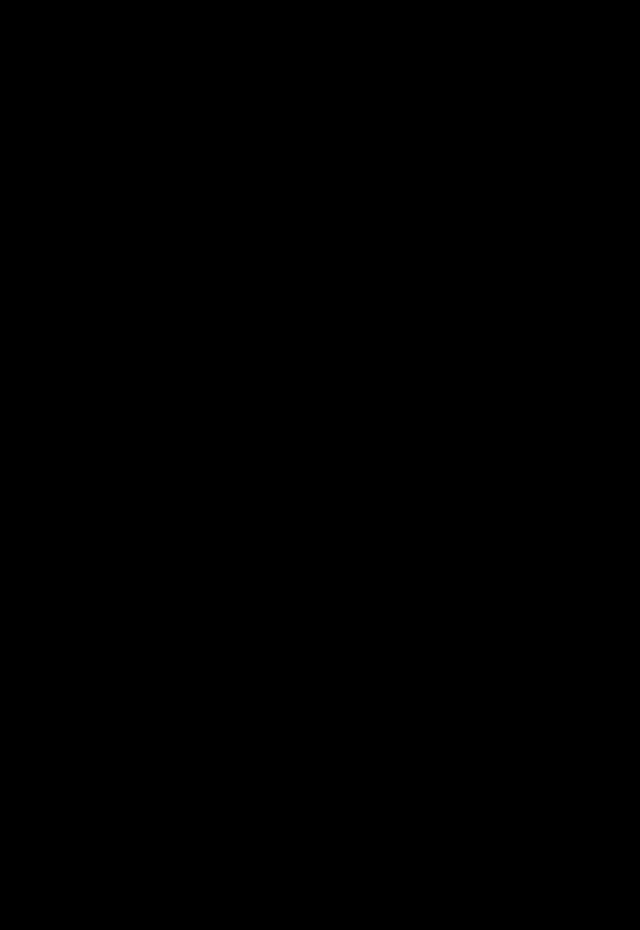
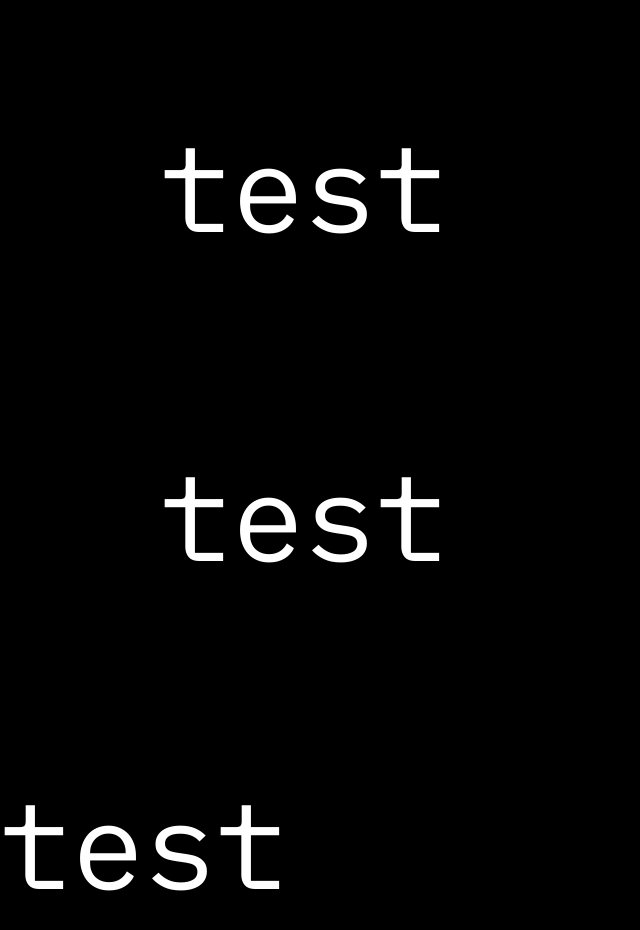
Before and after one commit to DesislavaMetodieva/portfolio, a React (Create React App) app: page / in a window 1280 px wide. Shown: the part 2520-3450 px from the top of the page, without its empty margins (0-640 px from the left). Before the commit the page ends 1293 px from the top, so only its background shows below. Built offline with nearby package versions, Linux system fonts and the light colour scheme.

Commit message:
Added map method for each project

```diff
--- a/src/App.js
+++ b/src/App.js
@@ -3,6 +3,7 @@ import Hero from './components/Hero/Hero'
 import Social from './components/Social/Social';
 import Footer from './components/Footer/Footer';
 import Project from './components/Project/Project';
+import ProjectPage from './components/ProjectPage/ProjectPage';
 
 function App() {
   return (
@@ -11,6 +12,7 @@ function App() {
       <Hero />
       <Social />
       <Project />
+      <ProjectPage />
       <Footer />
 
     </div>
--- a/src/components/Project/Project.js
+++ b/src/components/Project/Project.js
@@ -1,12 +1,25 @@
-import React from "react";
+import React from "react"
+import { projects } from "./data.js"
 import "./Project.css"
+import ProjectPage from "../ProjectPage/ProjectPage.js"
 
 const Project = () => {
-
+   console.log(projects);
     return (
      <div className="project-container">
         <h5>PROJECTS</h5>
+        {projects.map((project) => (
+
+       <ProjectPage
+         key={project.id}
+         title={project.title}
+         imageUrl={project.image}
+         repoLink={project.repoLink}
+       />
+
+     ))}
      </div>
+
     );
   };
 
--- /dev/null
+++ b/src/components/ProjectPage/ProjectPage.js
@@ -0,0 +1,13 @@
+import React from "react"
+import "./ProjectPage.css"
+
+const ProjectPage = ({ imageUrl, title, repoLink }) => {
+
+    return (
+     <div className="project-item">
+        <h5>test</h5>
+     </div>
+    );
+  };
+
+  export default ProjectPage;
```
Also changed, not shown: src/components/Project/data.js (renamed from src/data.js), src/components/ProjectPage/ProjectPage.css (added).
